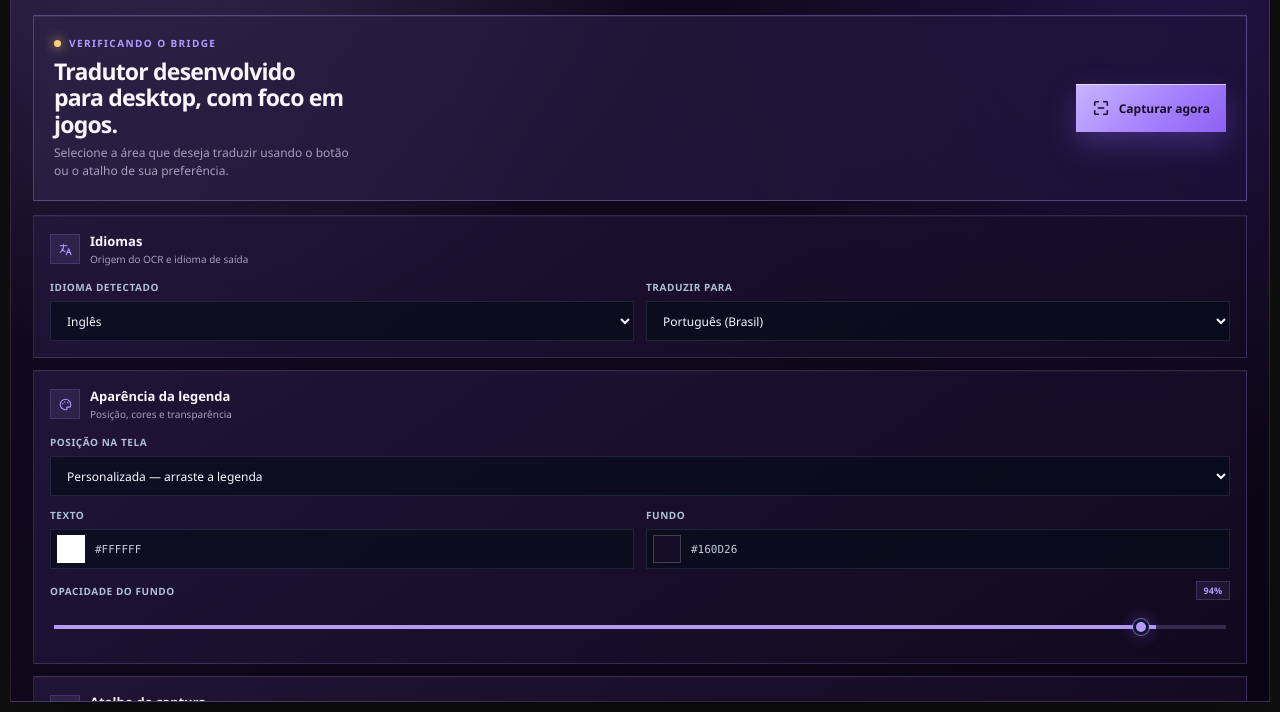
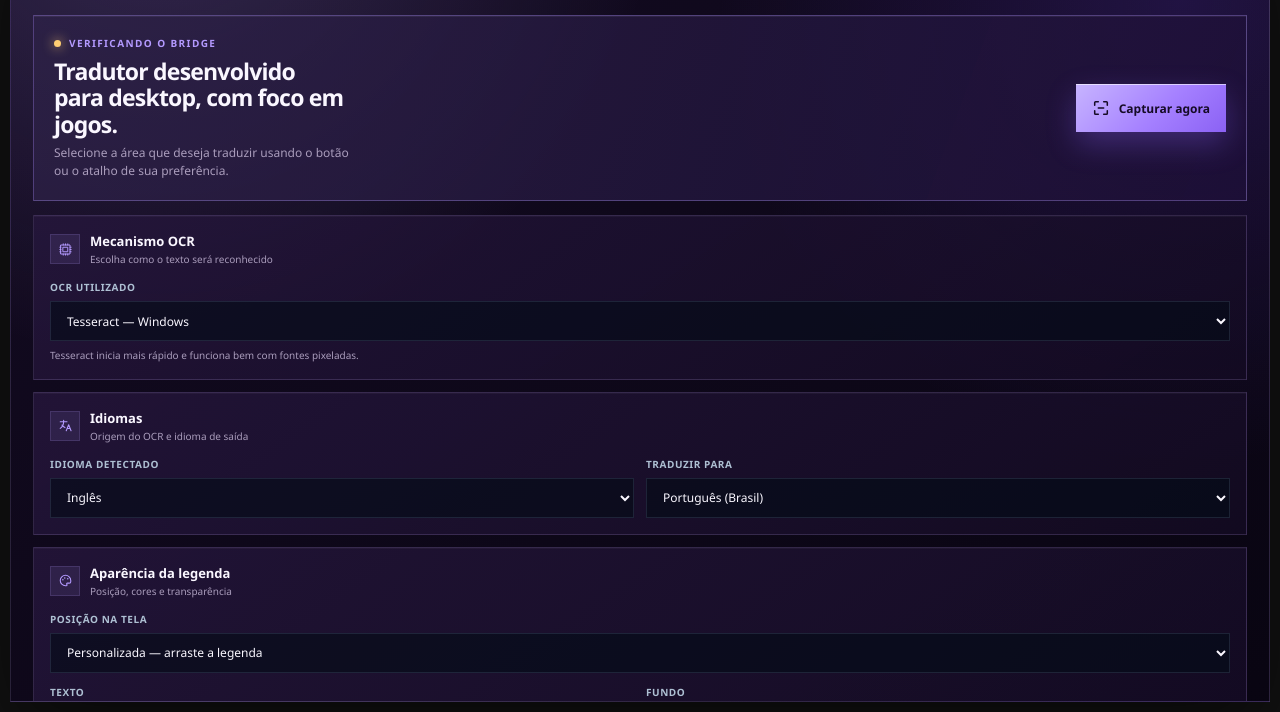
Before and after one commit to R4P4DHGFVDYG/MY-TRANSLATOR, a browser extension: page electron_client/index.html in a window 1280 px wide. Shown: the part 88-800 px from the top of the page. Drawn offline with Linux system fonts and the light colour scheme.

Commit message:
feat: add OCR engine selector to desktop app

```diff
--- a/electron_client/index.html
+++ b/electron_client/index.html
@@ -360,6 +360,13 @@
             text-transform: uppercase;
         }
 
+        .field-help {
+            margin-top: 7px;
+            color: var(--muted);
+            font-size: 10px;
+            line-height: 1.45;
+        }
+
         .value-badge {
             padding: 2px 7px;
             border: 1px solid rgba(180, 154, 255, 0.2);
@@ -566,6 +573,30 @@
                 <div class="panel-heading">
                     <div class="panel-icon">
                         <svg viewBox="0 0 20 20" fill="none" aria-hidden="true">
+                            <path d="M4 4h12v12H4zM7 7h6v6H7zM2.5 7H4m-1.5 3H4m-1.5 3H4M16 7h1.5M16 10h1.5M16 13h1.5M7 2.5V4m3-1.5V4m3-1.5V4M7 16v1.5M10 16v1.5M13 16v1.5" stroke="currentColor" stroke-width="1.3" stroke-linecap="round" stroke-linejoin="round"/>
+                        </svg>
+                    </div>
+                    <div>
+                        <div class="panel-title">Mecanismo OCR</div>
+                        <div class="panel-description">Escolha como o texto será reconhecido</div>
+                    </div>
+                </div>
+                <div class="field-grid single">
+                    <div class="field">
+                        <label for="ocrEngine">OCR utilizado</label>
+                        <select id="ocrEngine">
+                            <option value="tesseract" selected>Tesseract — Windows</option>
+                            <option value="paddleocr">PaddleOCR — Inteligência artificial</option>
+                        </select>
+                        <div class="field-help" id="ocrEngineHint">Tesseract inicia mais rápido e funciona bem com fontes pixeladas.</div>
+                    </div>
+                </div>
+            </section>
+
+            <section class="panel">
+                <div class="panel-heading">
+                    <div class="panel-icon">
+                        <svg viewBox="0 0 20 20" fill="none" aria-hidden="true">
                             <path d="M3 5h9M7.5 3v2c0 4-1.7 6.8-4.5 8.8M5.3 9.5c1.1 1.4 2.4 2.5 4 3.3M11 17l3.2-8 3.2 8m-5.2-3h4" stroke="currentColor" stroke-width="1.45" stroke-linecap="round" stroke-linejoin="round"/>
                         </svg>
                     </div>
@@ -680,7 +711,26 @@
 
     <script>
         const desktopApi = window.ocrDesktop;
-        const settingIds = ['source', 'target', 'position', 'textColor', 'bgColor', 'opacity', 'mouseShortcut'];
+        const OCR_STORAGE_KEY = 'grc-translator-ocr-engine';
+        const allowedOcrEngines = new Set(['tesseract', 'paddleocr']);
+        const settingIds = ['source', 'target', 'ocrEngine', 'position', 'textColor', 'bgColor', 'opacity', 'mouseShortcut'];
+
+        function restoreOcrEngine() {
+            try {
+                const storedEngine = localStorage.getItem(OCR_STORAGE_KEY);
+                if (allowedOcrEngines.has(storedEngine)) {
+                    document.getElementById('ocrEngine').value = storedEngine;
+                }
+            } catch {
+                // The validated default remains active when storage is unavailable.
+            }
+        }
+
+        function updateOcrHint(engine) {
+            document.getElementById('ocrEngineHint').textContent = engine === 'paddleocr'
+                ? 'PaddleOCR pode reconhecer fontes difíceis, mas o primeiro uso demora mais.'
+                : 'Tesseract inicia mais rápido e funciona bem com fontes pixeladas.';
+        }
 
         function updateVisualValues() {
             const opacity = document.getElementById('opacity');
@@ -695,9 +745,17 @@
 
         function saveSettings() {
             updateVisualValues();
+            const ocrEngine = document.getElementById('ocrEngine').value;
+            updateOcrHint(ocrEngine);
+            try {
+                localStorage.setItem(OCR_STORAGE_KEY, ocrEngine);
+            } catch {
+                // The selection still applies for the current session.
+            }
             desktopApi.settings.update({
                 sourceLang: document.getElementById('source').value,
                 targetLang: document.getElementById('target').value,
+                ocrEngine,
                 position: document.getElementById('position').value,
                 textColor: document.getElementById('textColor').value,
                 bgColor: document.getElementById('bgColor').value,
@@ -728,6 +786,7 @@
         document.getElementById('closeButton').addEventListener('click', () => desktopApi.settings.close());
         document.getElementById('captureButton').addEventListener('click', () => desktopApi.settings.capture());
 
+        restoreOcrEngine();
         saveSettings();
         refreshBridgeStatus();
         const statusTimer = setInterval(refreshBridgeStatus, 5000);
```
Also changed, not shown: electron_client/main.js (+7 -2 lines), README.md.
